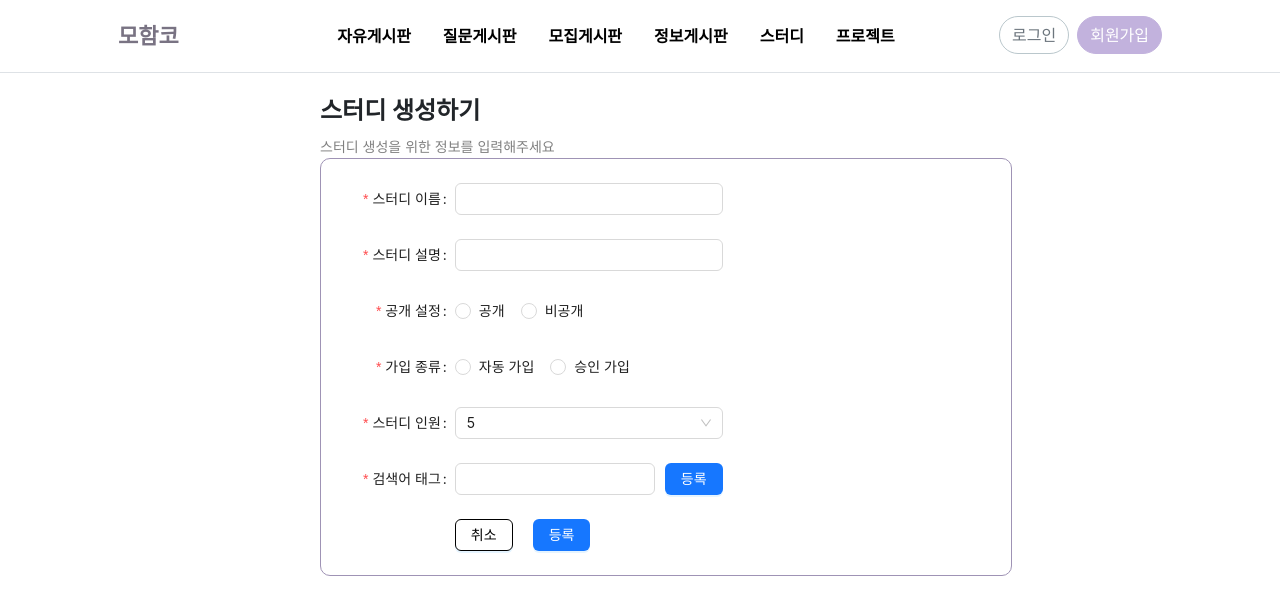
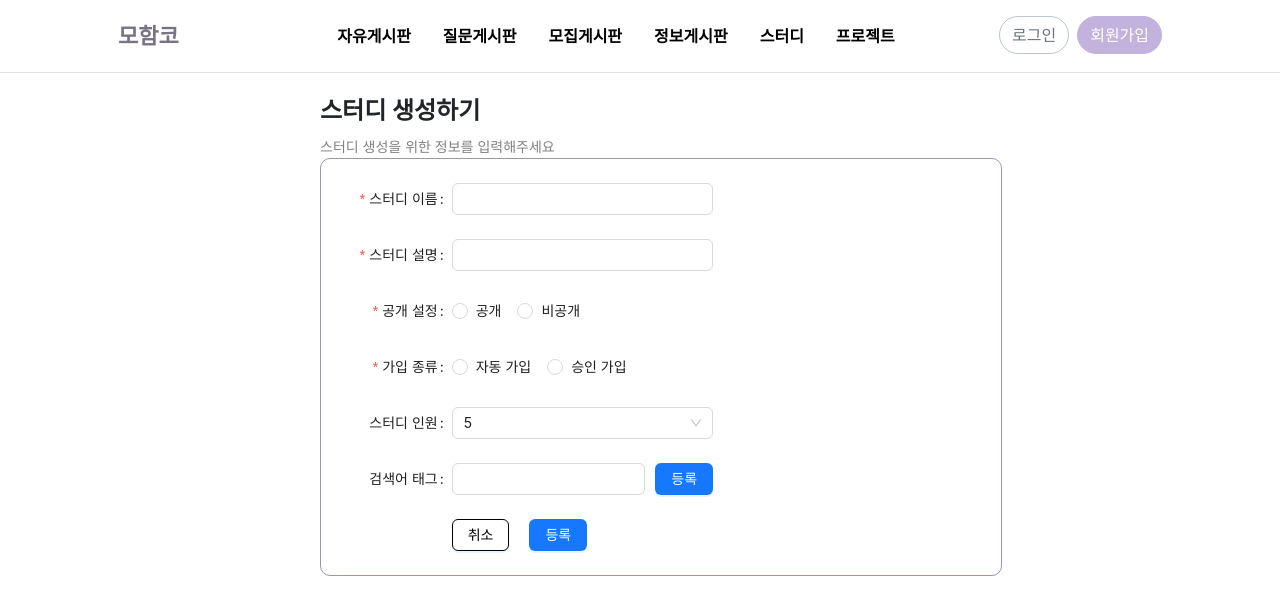
Before and after one commit to DeveloperCommunity2023/developer-community-front-api, a React (Create React App) app in the folder mohamco/: page /study/create in a window 1280 px wide. Shown: the top 614 px of the page. Built offline with nearby package versions, Linux system fonts and the light colour scheme.

Commit message:
Chore: onClick 추가 중, dto 파일 쉼표 오타 수정

```diff
--- a/mohamco/src/Pages/Study.tsx
+++ b/mohamco/src/Pages/Study.tsx
@@ -12,7 +12,7 @@ import {
 } from "antd";
 import { useEffect, useState } from "react";
 import { getStudy } from "../Modules/study.service";
-import { StudyList } from "../Models/stydy,dto";
+import { StudyList } from "../Models/stydy.dto";
 import { useNavigate } from "react-router-dom";
 
 export function Study() {
@@ -109,7 +109,7 @@ export function Study() {
           style={{ position: "absolute", right: 50 }}
           type="primary"
           onClick={() => {
-            navigate("/study/create");
+            navigate("/study/create"); // 스터디 생성하기 페이지로 이동
           }}
         >
           생성하기
--- a/mohamco/src/Pages/StudyCreate.tsx
+++ b/mohamco/src/Pages/StudyCreate.tsx
@@ -2,8 +2,8 @@ import NavBar from "../components/NavBar";
 import { Button, Form, Input, Radio, Select } from "antd";
 
 export function StudyCreate() {
-  const onFinish = (values: any) => {
-    console.log("Success:", values);
+  const onFinish = () => {
+    console.log("Success");
   };
 
   const onFinishFailed = (errorInfo: any) => {
@@ -100,20 +100,14 @@ export function StudyCreate() {
               <Form.Item
                 label="스터디 인원"
                 name="studyCount"
-                rules={[{ required: true }]}
+                // rules={[{ required: true }]}
               >
                 <Select defaultValue={5} value={5} placeholder="5">
                   <Select.Option value="5">5</Select.Option>
                 </Select>
               </Form.Item>
 
-              <Form.Item<FieldType>
-                label="검색어 태그"
-                name="tag"
-                rules={[
-                  { required: true, message: "Please input your password!" },
-                ]}
-              >
+              <Form.Item<FieldType> label="검색어 태그" name="tag">
                 <div style={{ display: "inline-flex" }}>
                   <Input style={{ marginRight: "10px" }} />
                   <Button type="primary">등록</Button>
@@ -134,7 +128,13 @@ export function StudyCreate() {
                   취소
                 </Button>
 
-                <Button type="primary" htmlType="submit">
+                <Button
+                  type="primary"
+                  htmlType="submit"
+                  onClick={() => {
+                    onFinish();
+                  }}
+                >
                   등록
                 </Button>
               </Form.Item>
```
Also changed, not shown: mohamco/src/Models/stydy.dto.ts (renamed from mohamco/src/Models/stydy,dto.ts).
